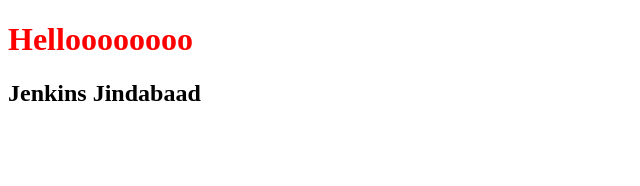
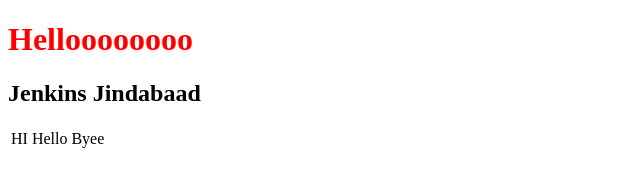
Before and after one commit to prajyot-pomannawar/bond, a plain HTML site: page index.html in a window 1280 px wide. Shown: the whole page, without its empty margins (0-640 px from the left). Drawn offline with Linux system fonts and the light colour scheme.

Commit message:
table added

```diff
--- a/index.html
+++ b/index.html
@@ -14,5 +14,12 @@
 <body>
     <h1>Helloooooooo</h1>
     <h2>Jenkins Jindabaad</h2>
+    <table>
+        <tr>
+            <td>HI</td>
+            <td>Hello</td>
+            <td>Byee</td>
+        </tr>
+    </table>
 </body>
 </html>
```
